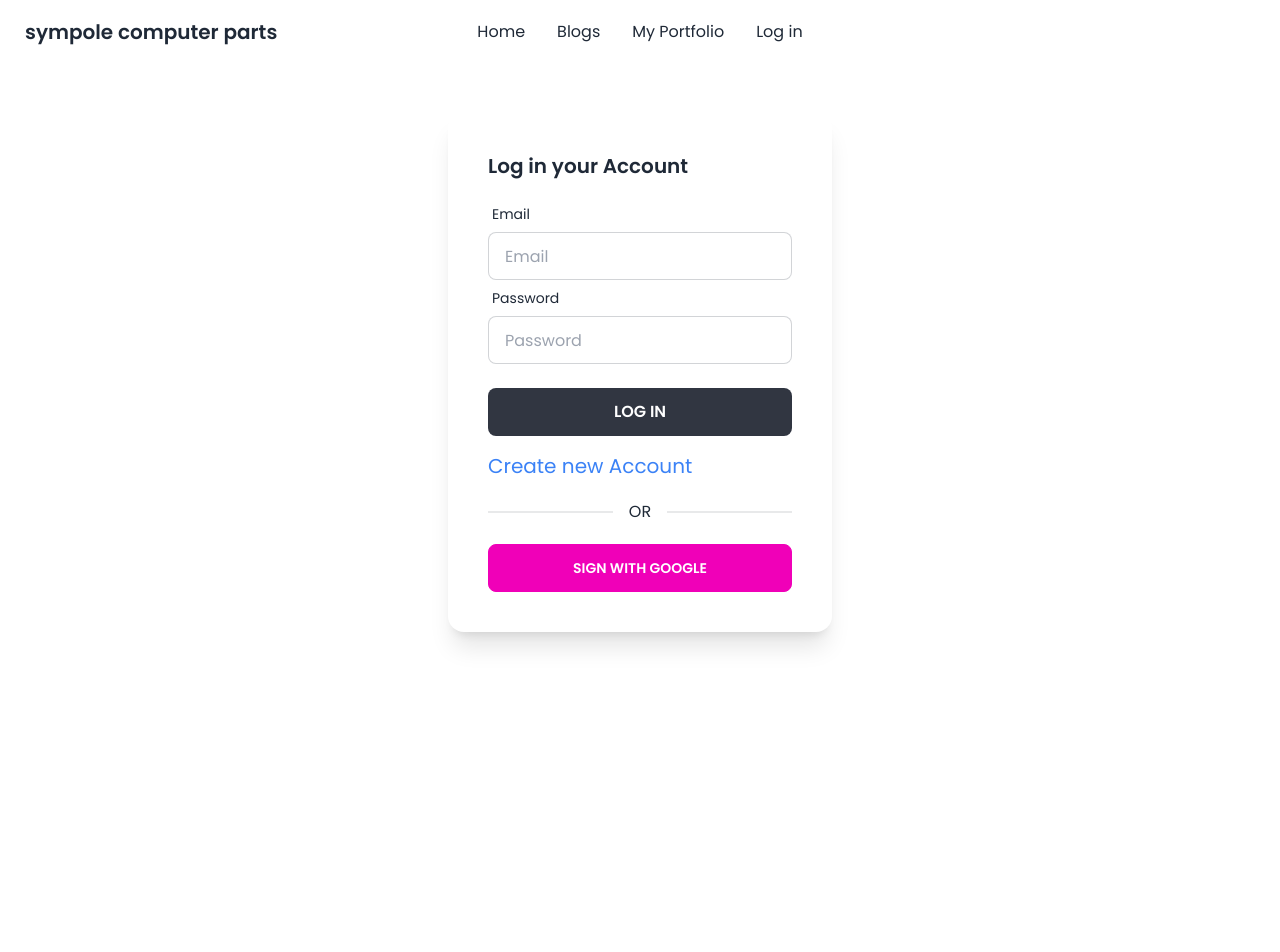
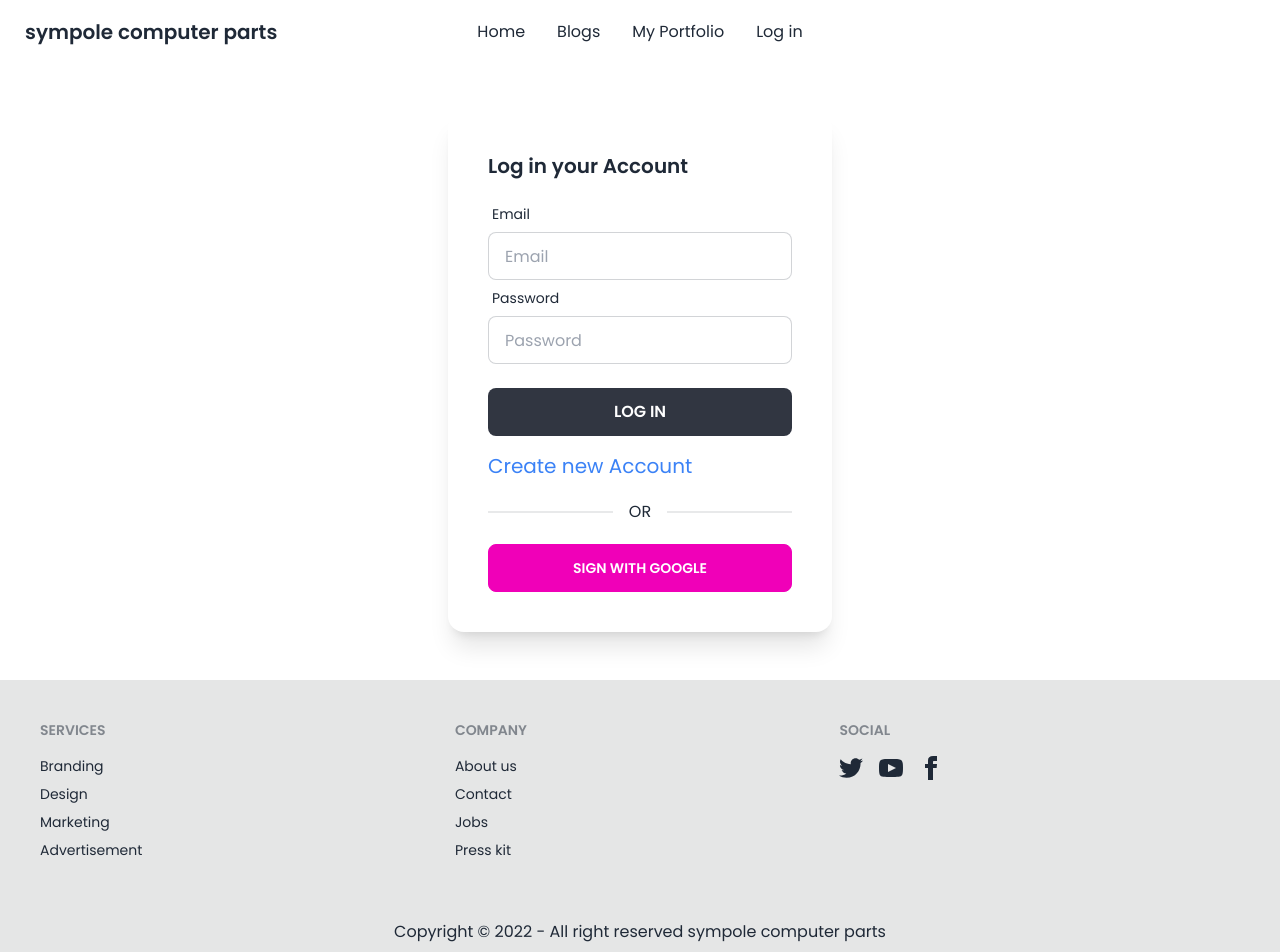
Before and after one commit to monirul360/Computer-parts-client-side, a React (Create React App) app: page /login in a window 1280 px wide. Shown: the top 952 px of the page. Before the commit the page ends 800 px from the top, so only its background shows below. Built offline with nearby package versions, Linux system fonts and the light colour scheme; no server answers.

Commit message:
footer page add

```diff
--- a/src/App.js
+++ b/src/App.js
@@ -4,6 +4,7 @@
 import Home from './Page/Home/Home/Home';
 import Login from './Page/Login/Login';
 import Private from './Page/Private/Private';
+import Footer from './Page/Share/Footer/Footer';
 import Header from './Page/Share/Header/Header';
 import Signup from './Page/Signup/Signup';
 
@@ -20,6 +21,7 @@
           <Blogs></Blogs>
         </Private>}></Route>
       </Routes>
+      <Footer></Footer>
     </div>
   );
 }
--- /dev/null
+++ b/src/Page/Share/Footer/Footer.js
@@ -0,0 +1,37 @@
+import React from 'react';
+import { Link } from 'react-router-dom';
+const Footer = () => {
+    return (
+        <div className='bg-base-300'>
+            <footer className="footer p-10  text-base-content">
+                <div>
+                    <span className="footer-title">Services</span>
+                    <Link to='/' className="link link-hover">Branding</Link>
+                    <Link to='/' className="link link-hover">Design</Link>
+                    <Link to='/' className="link link-hover">Marketing</Link>
+                    <Link to='/' className="link link-hover">Advertisement</Link>
+                </div>
+                <div>
+                    <span className="footer-title">Company</span>
+                    <Link to='/' className="link link-hover">About us</Link>
+                    <Link to='/' className="link link-hover">Contact</Link>
+                    <Link to='/' className="link link-hover">Jobs</Link>
+                    <Link to='/' className="link link-hover">Press kit</Link>
+                </div>
+                <div>
+                    <span className="footer-title">Social</span>
+                    <div className="grid grid-flow-col gap-4">
+                        <Link to='/'><svg xmlns="http://www.w3.org/2000/svg" width="24" height="24" viewBox="0 0 24 24" className="fill-current"><path d="M24 4.557c-.883.392-1.832.656-2.828.775 1.017-.609 1.798-1.574 2.165-2.724-.951.564-2.005.974-3.127 1.195-.897-.957-2.178-1.555-3.594-1.555-3.179 0-5.515 2.966-4.797 6.045-4.091-.205-7.719-2.165-10.148-5.144-1.29 2.213-.669 5.108 1.523 6.574-.806-.026-1.566-.247-2.229-.616-.054 2.281 1.581 4.415 3.949 4.89-.693.188-1.452.232-2.224.084.626 1.956 2.444 3.379 4.6 3.419-2.07 1.623-4.678 2.348-7.29 2.04 2.179 1.397 4.768 2.212 7.548 2.212 9.142 0 14.307-7.721 13.995-14.646.962-.695 1.797-1.562 2.457-2.549z"></path></svg></Link>
+                        <Link to='/'><svg xmlns="http://www.w3.org/2000/svg" width="24" height="24" viewBox="0 0 24 24" className="fill-current"><path d="M19.615 3.184c-3.604-.246-11.631-.245-15.23 0-3.897.266-4.356 2.62-4.385 8.816.029 6.185.484 8.549 4.385 8.816 3.6.245 11.626.246 15.23 0 3.897-.266 4.356-2.62 4.385-8.816-.029-6.185-.484-8.549-4.385-8.816zm-10.615 12.816v-8l8 3.993-8 4.007z"></path></svg></Link>
+                        <Link to='/'><svg xmlns="http://www.w3.org/2000/svg" width="24" height="24" viewBox="0 0 24 24" className="fill-current"><path d="M9 8h-3v4h3v12h5v-12h3.642l.358-4h-4v-1.667c0-.955.192-1.333 1.115-1.333h2.885v-5h-3.808c-3.596 0-5.192 1.583-5.192 4.615v3.385z"></path></svg></Link>
+                    </div>
+                </div>
+            </footer>
+            <div className='p-5 text-center'>
+                <p>Copyright © 2022 - All right reserved sympole computer parts</p>
+            </div>
+        </div>
+    );
+};
+
+export default Footer;
```
